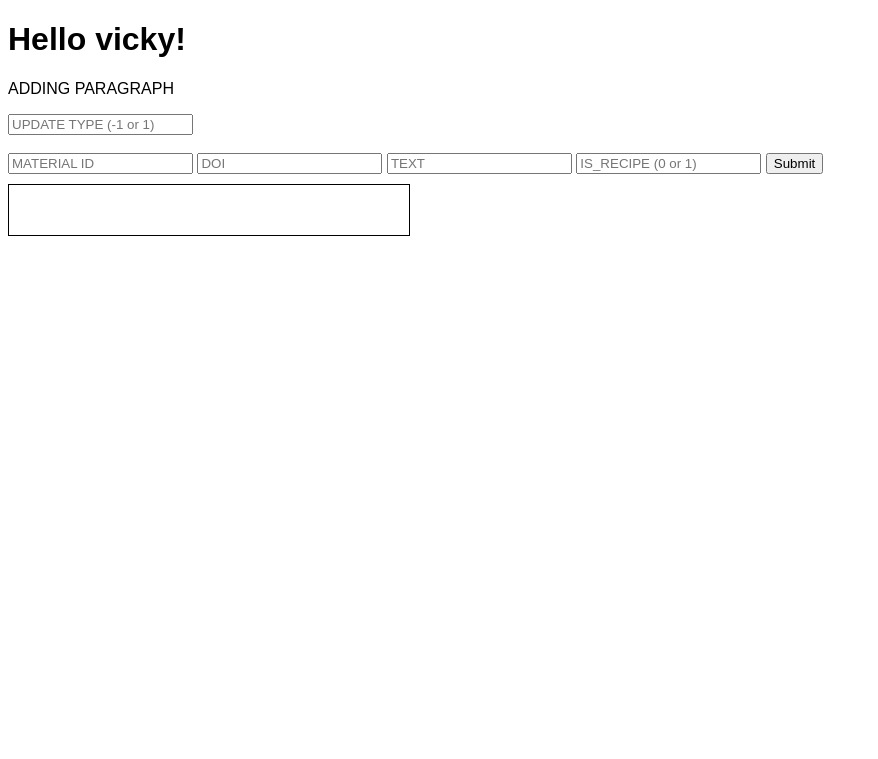
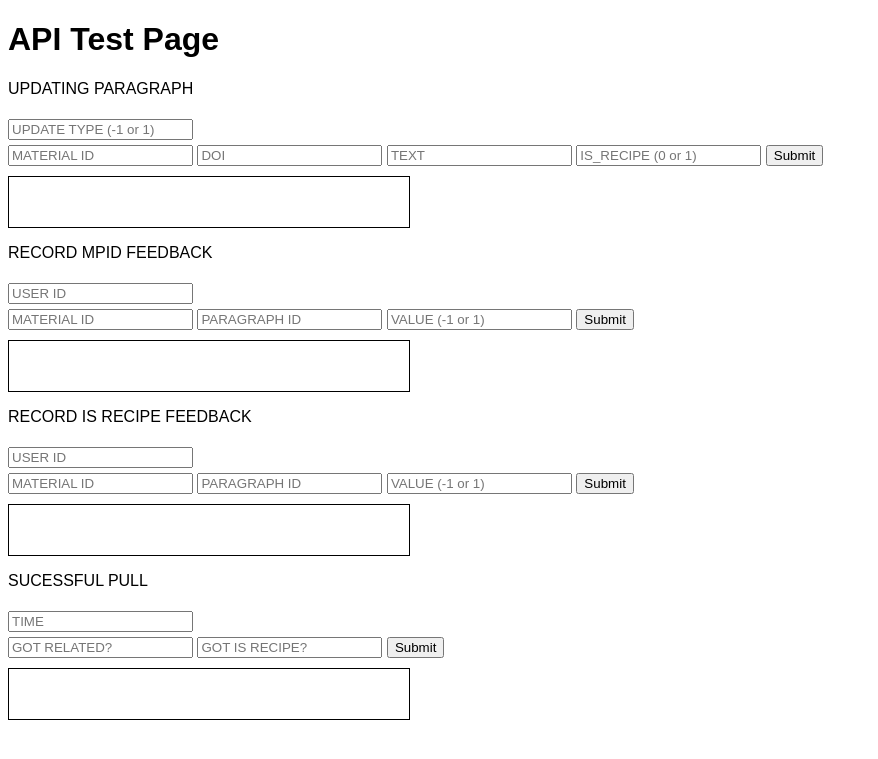
Before and after one commit to olivettigroup/synthesis-api, a Flask app: page /test in a window 1280 px wide. Shown: the top 759 px of the page, without its empty margins (0-878 px from the left). Run offline with Flask 2, Linux system fonts and the light colour scheme; some libraries are stand-ins or nearby versions.

Commit message:
Updating error returning and testing suite; ADded in feedback testing on test page

```diff
--- a/synthesisapi/routers.py
+++ b/synthesisapi/routers.py
@@ -98,7 +98,7 @@ def pull_feedback_data():
     else:
         is_related_recipe_feedback = 'Error: Could not retrieve.'
 
-    return {'related': is_related_recipe_feedback, 'is_recipe': is_recipe_feedback}
+    return jsonify(related=is_related_recipe_feedback, is_recipe=is_recipe_feedback)
 
 @app.route("/confirm_feedback_data_pulled", methods=['PUT'])
 def indicate_successful_pull():
@@ -111,13 +111,13 @@ def indicate_successful_pull():
     got_is_recipe = request.form["got_is_recipe"]
 
     if (got_related and got_is_recipe):
-        fb_helper.removeAllFeedbackBefore(connection, time)
+        result = fb_helper.removeAllFeedbackBefore(connection, time)
     elif (got_related):
-        fb_helper.removeAllRelatedFeedbackBefore(connection, time)
+        result = fb_helper.removeAllRelatedFeedbackBefore(connection, time)
     else:
-        fb_helper.removeAllIsRecipeFeedbackBefore(connection, time)
+        result = fb_helper.removeAllIsRecipeFeedbackBefore(connection, time)
 
-    return "success?" #TODO
+    return jsonify(success=result, error='')
 
 # =================== 3RD PARTIES - SYNTHESIS-API
 
@@ -150,38 +150,45 @@ def record_mpid_feedback():
     user_id = request.form["user_id"]
     paragraph_id = request.form["paragraph_id"]
     material_id = request.form["material_id"]
-    isvalid = pa_helper.validate_paragraph_query(connection, paragraph_id, material_id)
-    value = request.form["value"]
 
     #Input Checking
-    if not isvalid:
-        return {'error': True, 'msg': "Not valid material_id / paragraph_id pair"}
-    if value not in [-1, 1]:
-        return {'error': True, 'msg': "Not valid value"}
+    try:
+        value = int(request.form["value"])
+    except ValueError:
+        return jsonify(success=False, error='Not valid value (-1 or 1)')
+    if value not in (-1, 1):
+        return jsonify(success=False, error="Not valid value (-1 or 1)")
+    if not pa_helper.validate_paragraph_query(connection, paragraph_id, material_id):
+        return jsonify(success=False, error="Not valid material_id / paragraph_id pair")
 
     # Creating Feedback
-    fb_helper.createFeedback(connection, material_id, paragraph_id, user_id, ftype, value)
+    result = fb_helper.createFeedback(connection, material_id, paragraph_id, user_id, ftype, value)
 
     # TODO: add cooldown time so cant record from same user
-    return "is correct pair feedback"
+    return jsonify(success=result, error="")
 
 @app.route("/record_is_recipe_feedback", methods=['POST'])
 def record_is_recipe_feedback():
+    # TODO probably want some authorization of 3rd party API?
     ftpye = "IS_RECIPE"
-    # TODO probably want some authorization of 3rd party API?
     user_id = request.form["user_id"]
     paragraph_id = request.form["paragraph_id"]
     material_id = request.form["material_id"]   #TODO: might not want to require this later
     isvalid = pa_helper.validate_paragraph_query(connection, paragraph_id, material_id)
+
+    # Input Checking
+    try:
+        value = request.form["value"]
+    except ValueError:
+        return jsonify(success=False, error='Not valid value (-1 or 1)')
+    if value not in (-1, 1):
+        return jsonify(success=False, error="Not valid value (-1 or 1)")
     if not isvalid:
-        return {'error': True, 'msg': "Not valid material_id / paragraph_id pair"}
-    value = request.form["value"]
-    if value not in [-1, 1]:
-        return {'error': True, 'msg': "Not valid value"}
-    ftype = "IS_RELATED_RECIPE"
+        return jsonify(success=False, error="Not valid material_id / paragraph_id pair")
 
-    fb_helper.createFeedback(connection, material_id, paragraph_id, user_id, ftype, value)
-    return "is recipe feedback"
+    result = fb_helper.createFeedback(connection, material_id, paragraph_id, user_id, ftype, value)
+
+    return jsonify(success=result, error="")
 
 if __name__ == "__main__":
     app.run()
--- a/synthesisapi/static/test.css
+++ b/synthesisapi/static/test.css
@@ -1,5 +1,9 @@
 body {
     font-family: sans-serif;
+}
+
+input {
+    margin-top: 5px;
 }
 
 .responses{
--- a/synthesisapi/static/test.js
+++ b/synthesisapi/static/test.js
@@ -10,8 +10,9 @@ var DemoController = function() {
 
   var eventListeners = function() {
 
+    // ======================== UPDATING PARAGRAPH
     (function() {
-      $("#addParagraph").on("submit", function(e) {
+      $("#updateParagraph").on("submit", function(e) {
         e.preventDefault();
 
         material_id = $(this)[0].elements["material_id"].value;
@@ -30,8 +31,6 @@ var DemoController = function() {
           'feature_vector': '1,2,3'
         };
 
-        console.log(data)
-
         $.ajax({
           datatype: 'json',
           type: 'POST',
@@ -43,6 +42,54 @@ var DemoController = function() {
         // alert(data['is_recipe']);
       });
     })();
+
+    // ======================== RECORDING MPID FEEDBACK
+    (function() {
+      $("#mpidFeedback").on("submit", function(e) {
+        e.preventDefault();
+
+        var data = {
+          'user_id': $(this)[0].elements["user_id"].value,
+          'paragraph_id': $(this)[0].elements["paragraph_id"].value,
+          'material_id': $(this)[0].elements["material_id"].value,
+          'value': $(this)[0].elements["value"].value
+        };
+
+        $.ajax({
+          datatype: 'json',
+          type: 'POST',
+          url: '/record_feedback',
+          data: data
+        }).always(function(res){
+          $("#mpidFeedbackResponse").text(JSON.stringify(res));
+        });
+      });
+    })();
+
+    // ======================== RECORDING IS RECIPE FEEDBACK
+    (function() {
+      $("#isRecipeFeedback").on("submit", function(e) {
+        e.preventDefault();
+
+        var data = {
+          'user_id': $(this)[0].elements["user_id"].value,
+          'paragraph_id': $(this)[0].elements["paragraph_id"].value,
+          'material_id': $(this)[0].elements["material_id"].value,
+          'value': $(this)[0].elements["value"].value
+        };
+
+        $.ajax({
+          datatype: 'json',
+          type: 'POST',
+          url: '/record_is_recipe_feedback',
+          data: data
+        }).always(function(res){
+          $("#isRecipeFeedbackResponse").text(JSON.stringify(res));
+        });
+      });
+    })();
+
+
   }
 
   return {
--- a/synthesisapi/templates/test.html
+++ b/synthesisapi/templates/test.html
@@ -6,9 +6,9 @@
     <link rel="stylesheet" type="text/css" href="{{ url_for('static', filename='test.css')}} "></script>
 </head>
 
-<title>Hello from Flask</title>
+<title>Synthesis API</title>
 {% if name %}
-  <h1>Hello {{ name }}!</h1>
+  <h1>API Test Page</h1>
 {% else %}
   <h1>Hello World!</h1>
 {% endif %}
@@ -20,9 +20,10 @@
     });
 </script>
 
-<form id="addParagraph">
-    <p> ADDING PARAGRAPH</p>
-    <input name="update_type" placeholder="UPDATE TYPE (-1 or 1)"> </input><br><br>
+<!-- ADDING PARAGRAPH -->
+<form id="updateParagraph">
+    <p> UPDATING PARAGRAPH</p>
+    <input name="update_type" placeholder="UPDATE TYPE (-1 or 1)"> </input><br>
     <input name="material_id" placeholder="MATERIAL ID"></input>
     <input name="doi" placeholder="DOI"></input>
     <input name="text" placeholder="TEXT"></input>
@@ -31,3 +32,38 @@
 </form>
 
 <div id="addParagraphResponse" class="responses" ></div>
+
+<!-- RECORDING MPID FEEDBACK -->
+<form id="mpidFeedback">
+    <p> RECORD MPID FEEDBACK</p>
+    <input name="user_id" placeholder="USER ID"> </input><br>
+    <input name="material_id" placeholder="MATERIAL ID"></input>
+    <input name="paragraph_id" placeholder="PARAGRAPH ID"></input>
+    <input name="value" placeholder="VALUE (-1 or 1)"></input>
+    <input type="submit">
+</form>
+
+<div id="mpidFeedbackResponse" class="responses" ></div>
+
+<!-- RECORDING IS_RECIPE FEEDBACK -->
+<form id="isRecipeFeedback">
+    <p> RECORD IS RECIPE FEEDBACK</p>
+    <input name="user_id" placeholder="USER ID"> </input><br>
+    <input name="material_id" placeholder="MATERIAL ID"></input>
+    <input name="paragraph_id" placeholder="PARAGRAPH ID"></input>
+    <input name="value" placeholder="VALUE (-1 or 1)"></input>
+    <input type="submit">
+</form>
+
+<div id="isRecipeFeedbackResponse" class="responses" ></div>
+
+<!-- INDICATING SUCCESSFUL PULL -->
+<form id="successfulPull">
+    <p> SUCESSFUL PULL</p>
+    <input name="time" placeholder="TIME"> </input><br>
+    <input name="got_related" placeholder="GOT RELATED?"></input>
+    <input name="got_is_recipe" placeholder="GOT IS RECIPE?"></input>
+    <input type="submit">
+</form>
+
+<div id="successfulPullResponse" class="responses" ></div>
```
Also changed, not shown: synthesisapi/helper/feedback.py (+20 -13 lines), synthesisapi/tests/test.py (+48 -42 lines).
